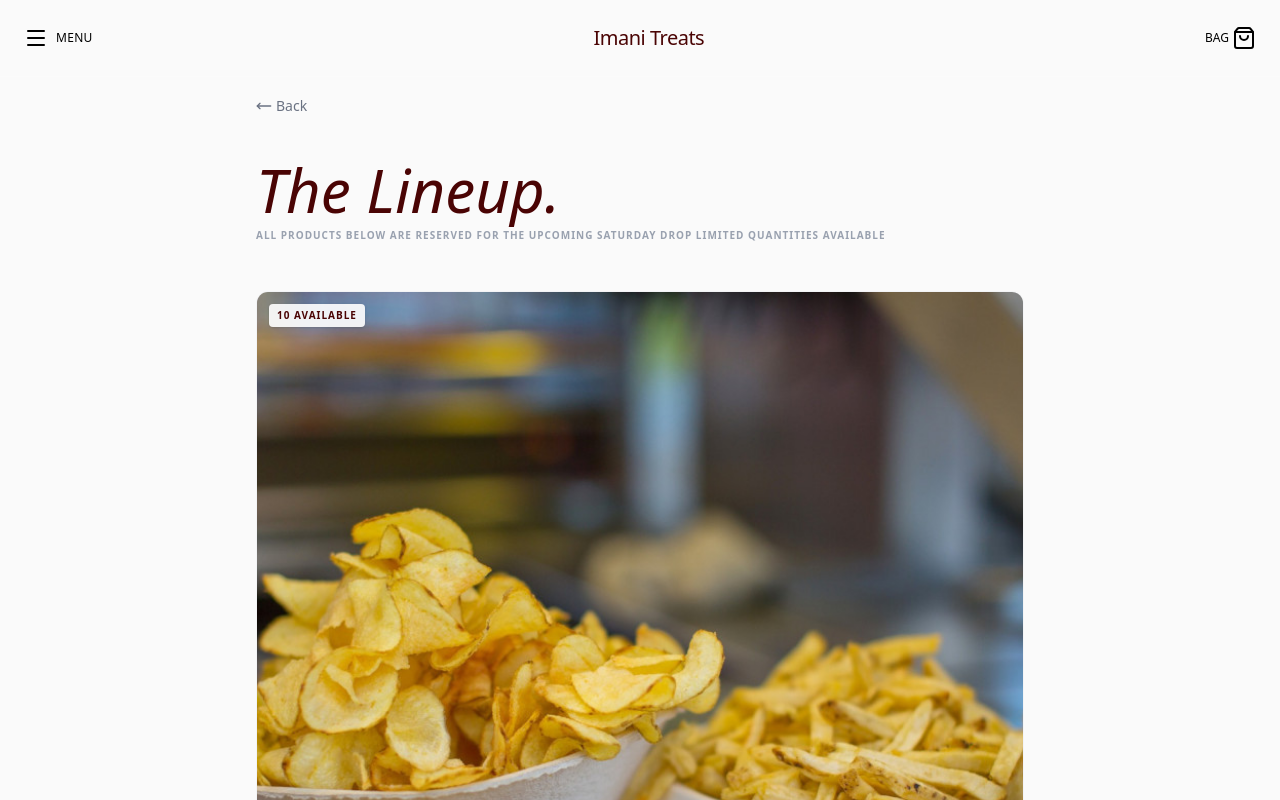
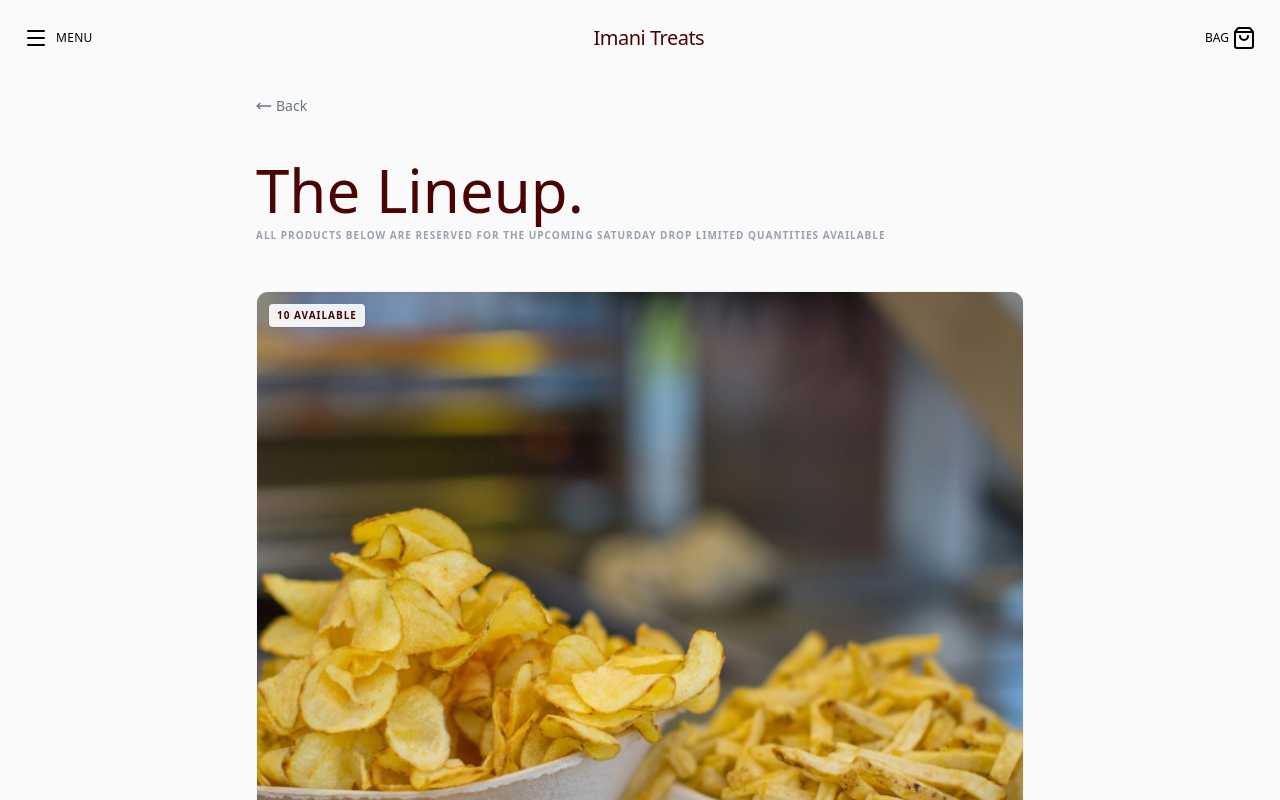
Before and after one commit to Imani-Treats/imani-treats, a Next.js app: page /products in a window 1280 px wide. Shown: the top 800 px of the page. Built offline with nearby package versions, Linux system fonts and the light colour scheme.

Commit message:
Fix: cart logic

```diff
--- a/src/app/products/page.tsx
+++ b/src/app/products/page.tsx
@@ -20,7 +20,7 @@ export default function ProductsPage() {
           </Link>
 
           <div className="mt-5">
-            <h1 className="text-5xl md:text-6xl font-serif text-primary italic mb-2">
+            <h1 className="text-5xl md:text-6xl font-serif text-primary mb-2">
               The Lineup.
             </h1>
             <p className="text-[10px] font-bold tracking-widest text-gray-400 uppercase">
```
